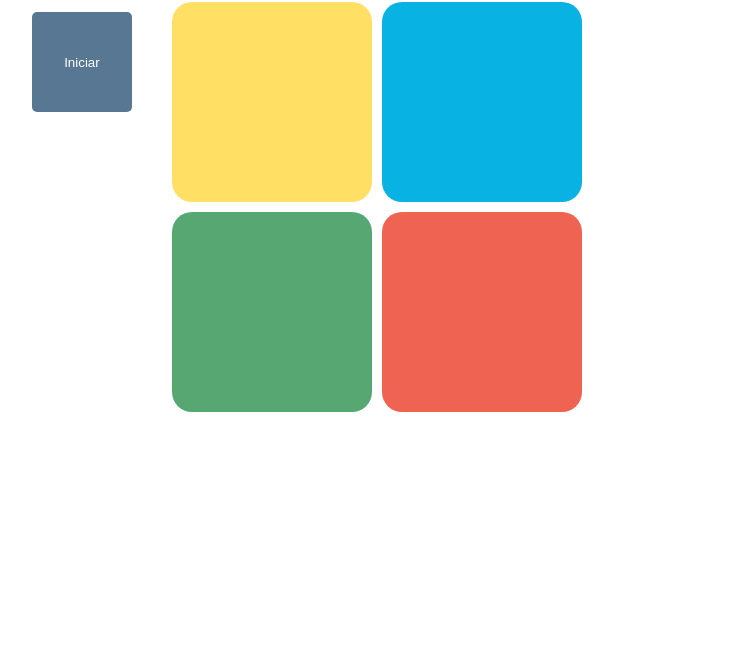
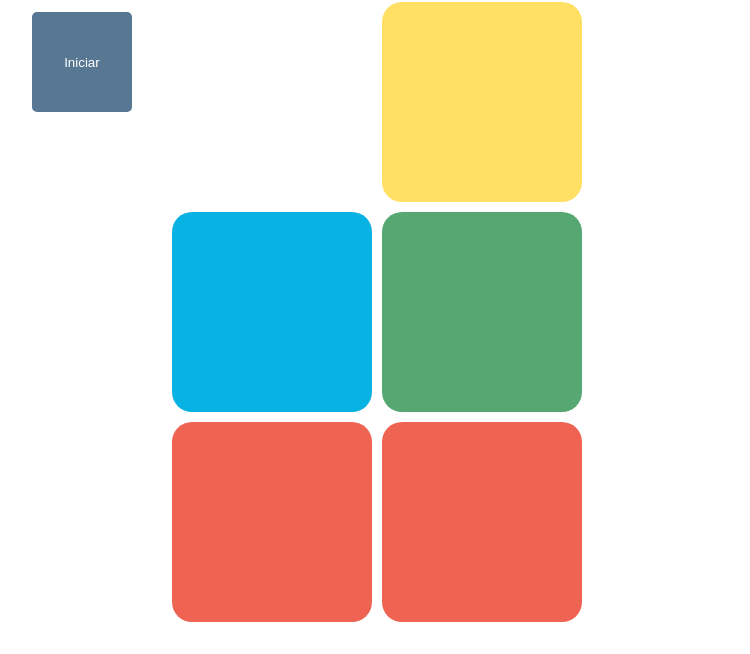
Before and after one commit to AngelJosueCM/SimonDice-, a plain HTML site: page index.html in a window 1280 px wide. Shown: the part 146-800 px from the top of the page, without its empty margins (201-951 px from the left). Drawn offline with Linux system fonts and the light colour scheme.

Commit message:
Actualizar

```diff
--- a/index.html
+++ b/index.html
@@ -15,6 +15,7 @@
     <button id="startButton">Iniciar</button>
     <div class="buttonContainer">
         <div class="square red"></div>
+        <div class="square red"></div>
         <div class="square green"></div>
         <div class="square blue"></div>
         <div class="square yellow"></div>
```
